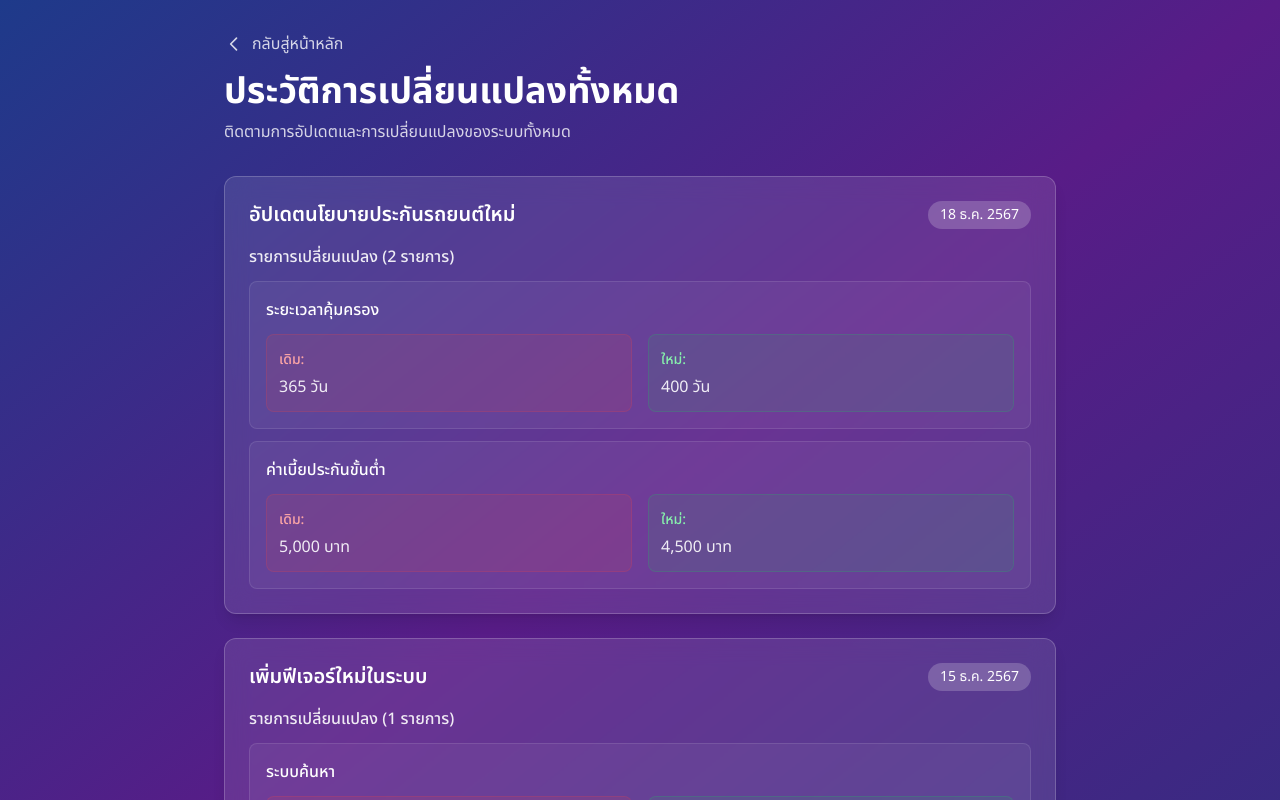
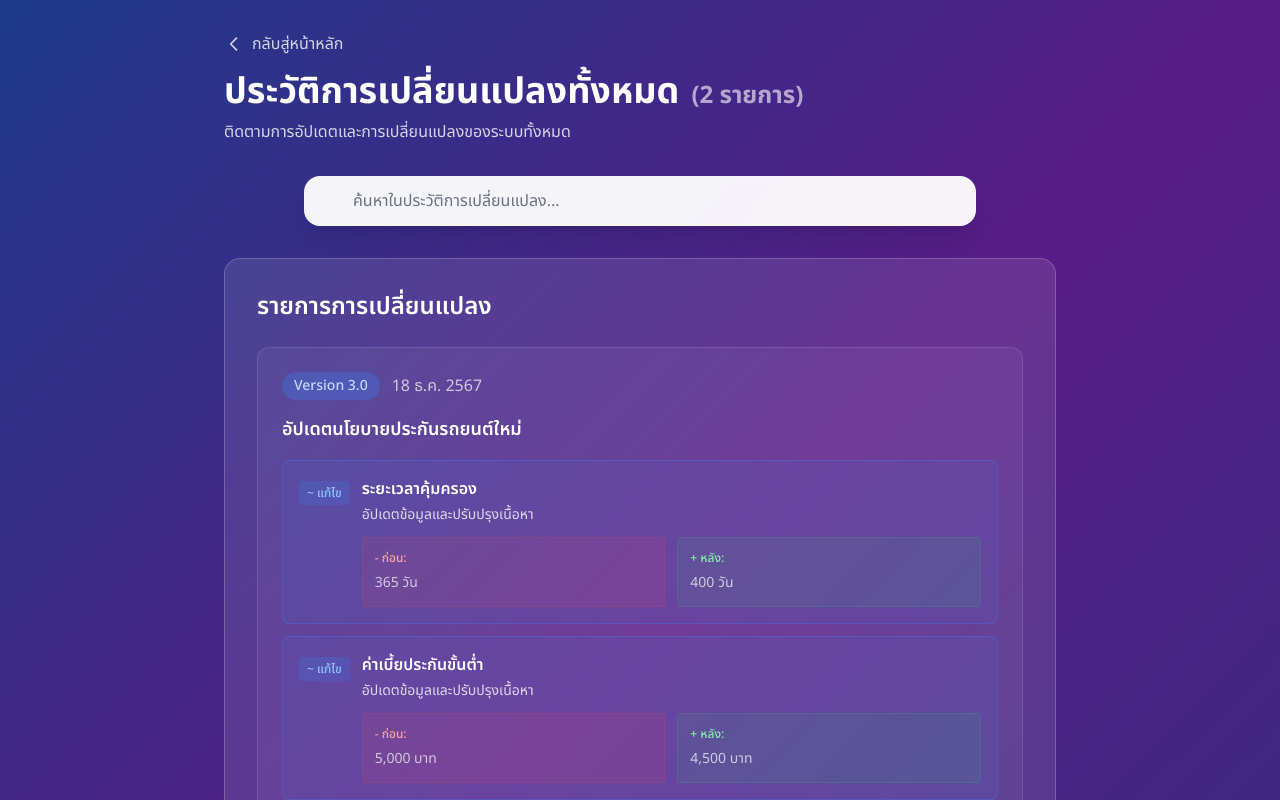
Before and after one commit to Jamesktp000/weekend-hckthn, a Next.js app in the folder frontend/: page /changelog in a window 1280 px wide. Shown: the top 800 px of the page. Built offline with nearby package versions, Linux system fonts and the light colour scheme.

Commit message:
change design of changelog card

```diff
--- a/frontend/src/app/changelog/page.tsx
+++ b/frontend/src/app/changelog/page.tsx
@@ -2,8 +2,52 @@
 
 import { changeLog, ChangeLogEntry } from '@/data/mockData';
 import Link from 'next/link';
+import { useState, useMemo } from 'react';
 
 export default function ChangelogPage() {
+  const [searchQuery, setSearchQuery] = useState('');
+
+  // Filter changelog entries based on search query
+  const filteredChangeLog = useMemo(() => {
+    if (!searchQuery.trim()) {
+      return changeLog;
+    }
+
+    const lowerQuery = searchQuery.toLowerCase();
+    return changeLog.filter((log: ChangeLogEntry) => {
+      // Search in announcement
+      const announcementMatch = log.announcement.toLowerCase().includes(lowerQuery);
+
+      // Search in date
+      const dateMatch = log.date.toLowerCase().includes(lowerQuery);
+
+      // Search in changes
+      const changesMatch = log.changes.some(change =>
+        change.field.toLowerCase().includes(lowerQuery) ||
+        change.from.toLowerCase().includes(lowerQuery) ||
+        change.to.toLowerCase().includes(lowerQuery)
+      );
+
+      return announcementMatch || dateMatch || changesMatch;
+    });
+  }, [searchQuery]);
+
+  const handleSearch = (e: React.FormEvent) => {
+    e.preventDefault();
+    // Search is handled by useMemo above
+  };
+
+  // Highlight search terms in text
+  const highlightText = (text: string, query: string) => {
+    if (!query.trim()) return text;
+
+    const parts = text.split(new RegExp(`(${query})`, 'gi'));
+    return parts.map((part, index) =>
+      part.toLowerCase() === query.toLowerCase() ?
+        <mark key={index} className="bg-yellow-200 text-gray-900 px-1 rounded">{part}</mark> :
+        part
+    );
+  };
   return (
     <div className="min-h-screen bg-gradient-to-br from-blue-900 via-purple-900 to-indigo-900">
       <div className="max-w-4xl mx-auto px-4 sm:px-6 lg:px-8 py-8">
@@ -20,38 +64,108 @@ export default function ChangelogPage() {
           </Link>
           <h1 className="text-4xl font-bold text-white noto-sans-thai-bold mb-2">
             ประวัติการเปลี่ยนแปลงทั้งหมด
+            <span className="text-2xl text-white/60 ml-3">({changeLog.length} รายการ)</span>
           </h1>
           <p className="text-white/80 noto-sans-thai-regular">
             ติดตามการอัปเดตและการเปลี่ยนแปลงของระบบทั้งหมด
           </p>
         </div>
 
+        {/* Search Bar */}
+        <div className="mb-8">
+          <form onSubmit={handleSearch} className="max-w-2xl mx-auto">
+            <div className="relative group">
+              <div className="absolute inset-y-0 left-0 pl-4 flex items-center pointer-events-none">
+                <svg className="h-5 w-5 text-gray-400 group-focus-within:text-gray-600 transition-colors" fill="none" stroke="currentColor" viewBox="0 0 24 24">
+                  <path strokeLinecap="round" strokeLinejoin="round" strokeWidth={2} d="M21 21l-6-6m2-5a7 7 0 11-14 0 7 7 0 0114 0z" />
+                </svg>
+              </div>
+              <input
+                type="text"
+                value={searchQuery}
+                onChange={(e) => setSearchQuery(e.target.value)}
+                placeholder="ค้นหาในประวัติการเปลี่ยนแปลง..."
+                className="w-full pl-12 pr-4 py-3 rounded-2xl bg-white/95 backdrop-blur-md text-gray-800 placeholder-gray-500 focus:outline-none focus:ring-4 focus:ring-white/60 focus:bg-white text-base shadow-xl noto-sans-thai-regular border border-white/20 transition-all duration-300"
+              />
+              {searchQuery && (
+                <button
+                  type="button"
+                  onClick={() => setSearchQuery('')}
+                  className="absolute right-3 top-1/2 -translate-y-1/2 text-gray-400 hover:text-gray-600 transition-colors"
+                >
+                  <svg className="w-5 h-5" fill="none" stroke="currentColor" viewBox="0 0 24 24">
+                    <path strokeLinecap="round" strokeLinejoin="round" strokeWidth={2} d="M6 18L18 6M6 6l12 12" />
+                  </svg>
+                </button>
+              )}
+            </div>
+          </form>
+
+          {/* Search Results Info */}
+          {searchQuery && (
+            <div className="mt-4 text-center">
+              <p className="text-white/70 noto-sans-thai-regular">
+                พบ {filteredChangeLog.length} รายการจากการค้นหา "{searchQuery}"
+              </p>
+            </div>
+          )}
+        </div>
+
         {/* Changelog Entries */}
-        <div className="space-y-6">
-          {changeLog.map((log: ChangeLogEntry, index: number) => (
-            <div key={index} className="bg-white/10 backdrop-blur-md rounded-xl p-6 border border-white/20 shadow-lg">
+        {filteredChangeLog.length > 0 ? (
+          <div className="bg-white/10 backdrop-blur-sm rounded-2xl p-8 border border-white/20">
+            <h3 className="text-2xl noto-sans-thai-semibold text-white mb-6">รายการการเปลี่ยนแปลง</h3>
+            <div className="space-y-4">
+              {filteredChangeLog.map((log: ChangeLogEntry, logIndex: number) => (
+                <div key={logIndex} className="bg-white/5 rounded-xl p-6 border border-white/10">
                   <div className="flex items-center justify-between mb-4">
-                <h2 className="text-xl text-white noto-sans-thai-semibold">{log.announcement}</h2>
-                <span className="bg-white/20 text-white px-3 py-1 rounded-full text-sm noto-sans-thai-regular">
-                  {log.date}
+                    <div className="flex items-center space-x-3">
+                      <span className="bg-blue-500/30 text-blue-200 px-3 py-1 rounded-full text-sm noto-sans-thai-medium">
+                        Version 3.0
+                      </span>
+                      <span className="text-white/70 noto-sans-thai-regular">
+                        {highlightText(log.date, searchQuery)}
                       </span>
                     </div>
+                  </div>
+
+                  {/* Announcement */}
+                  <h4 className="text-lg text-white noto-sans-thai-semibold mb-4">
+                    {highlightText(log.announcement, searchQuery)}
+                  </h4>
 
                   <div className="space-y-3">
-                <h3 className="text-white/90 noto-sans-thai-medium mb-3">
-                  รายการเปลี่ยนแปลง ({log.changes.length} รายการ)
-                </h3>
                     {log.changes.map((change: { field: string; from: string; to: string }, changeIndex: number) => (
-                  <div key={changeIndex} className="bg-white/5 rounded-lg p-4 border border-white/10">
-                    <h4 className="text-white noto-sans-thai-medium mb-3">{change.field}</h4>
-                    <div className="grid grid-cols-1 lg:grid-cols-2 gap-4">
-                      <div className="bg-red-500/10 border border-red-500/20 rounded-lg p-3">
-                        <span className="text-red-300 noto-sans-thai-medium text-sm">เดิม: </span>
-                        <p className="text-white/90 noto-sans-thai-regular mt-1">{change.from}</p>
+                      <div key={changeIndex} className="bg-blue-500/10 border-blue-500/30 rounded-lg p-4 border">
+                        <div className="flex items-start space-x-3">
+                          <div className="mt-1 px-2 py-1 rounded text-xs noto-sans-thai-medium bg-blue-500/20 text-blue-300">
+                            ~ แก้ไข
                           </div>
-                      <div className="bg-green-500/10 border border-green-500/20 rounded-lg p-3">
-                        <span className="text-green-300 noto-sans-thai-medium text-sm">ใหม่: </span>
-                        <p className="text-white/90 noto-sans-thai-regular mt-1">{change.to}</p>
+                          <div className="flex-1">
+                            <p className="text-white noto-sans-thai-semibold mb-1">
+                              {highlightText(change.field, searchQuery)}
+                            </p>
+                            <p className="text-white/80 noto-sans-thai-regular text-sm mb-2">
+                              อัปเดตข้อมูลและปรับปรุงเนื้อหา
+                            </p>
+                            <div className="grid grid-cols-1 md:grid-cols-2 gap-3 mt-3">
+                              <div className="bg-red-500/10 rounded p-3 border border-red-500/20">
+                                <div className="flex items-center space-x-2 mb-1">
+                                  <span className="text-red-300 text-xs noto-sans-thai-medium">- ก่อน:</span>
+                                </div>
+                                <span className="text-white/70 text-sm noto-sans-thai-regular">
+                                  {highlightText(change.from, searchQuery)}
+                                </span>
+                              </div>
+                              <div className="bg-green-500/10 rounded p-3 border border-green-500/20">
+                                <div className="flex items-center space-x-2 mb-1">
+                                  <span className="text-green-300 text-xs noto-sans-thai-medium">+ หลัง:</span>
+                                </div>
+                                <span className="text-white/70 text-sm noto-sans-thai-regular">
+                                  {highlightText(change.to, searchQuery)}
+                                </span>
+                              </div>
+                            </div>
                           </div>
                         </div>
                       </div>
@@ -60,6 +174,21 @@ export default function ChangelogPage() {
                 </div>
               ))}
             </div>
+          </div>
+        ) : (
+          /* No Results */
+          <div className="text-center py-12">
+            <div className="bg-white/10 backdrop-blur-md rounded-xl p-8 border border-white/20 max-w-md mx-auto">
+              <svg className="w-16 h-16 text-white/50 mx-auto mb-4" fill="none" stroke="currentColor" viewBox="0 0 24 24">
+                <path strokeLinecap="round" strokeLinejoin="round" strokeWidth={2} d="M9.172 16.172a4 4 0 015.656 0M9 10h.01M15 10h.01M21 12a9 9 0 11-18 0 9 9 0 0118 0z" />
+              </svg>
+              <h3 className="text-xl text-white noto-sans-thai-bold mb-2">ไม่พบผลการค้นหา</h3>
+              <p className="text-white/70 noto-sans-thai-regular">
+                ลองใช้คำค้นหาอื่น หรือตรวจสอบการสะกดคำ
+              </p>
+            </div>
+          </div>
+        )}
 
         {/* Footer */}
         <div className="mt-12 text-center">
```
Lines whose indentation alone changed are shown as unchanged.
